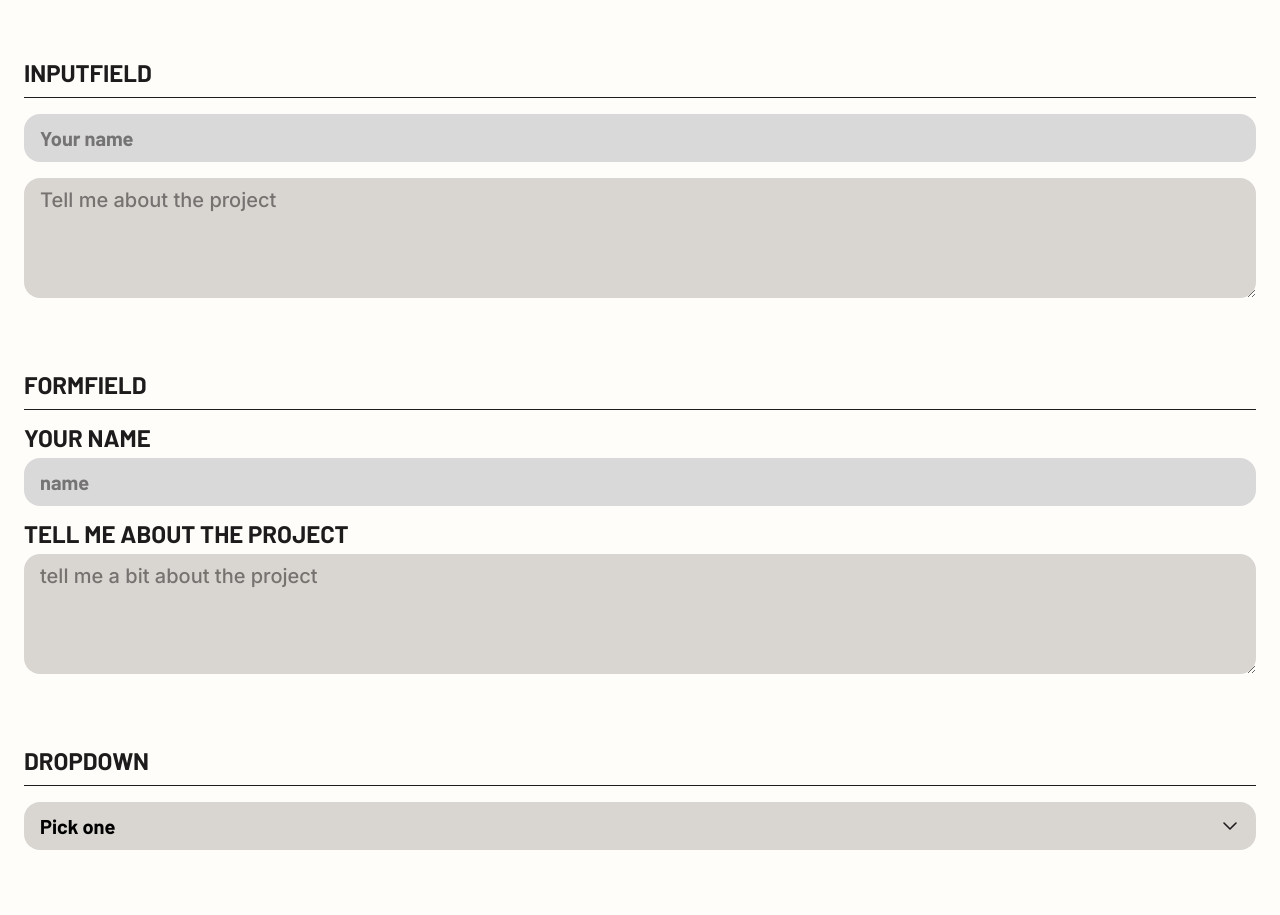
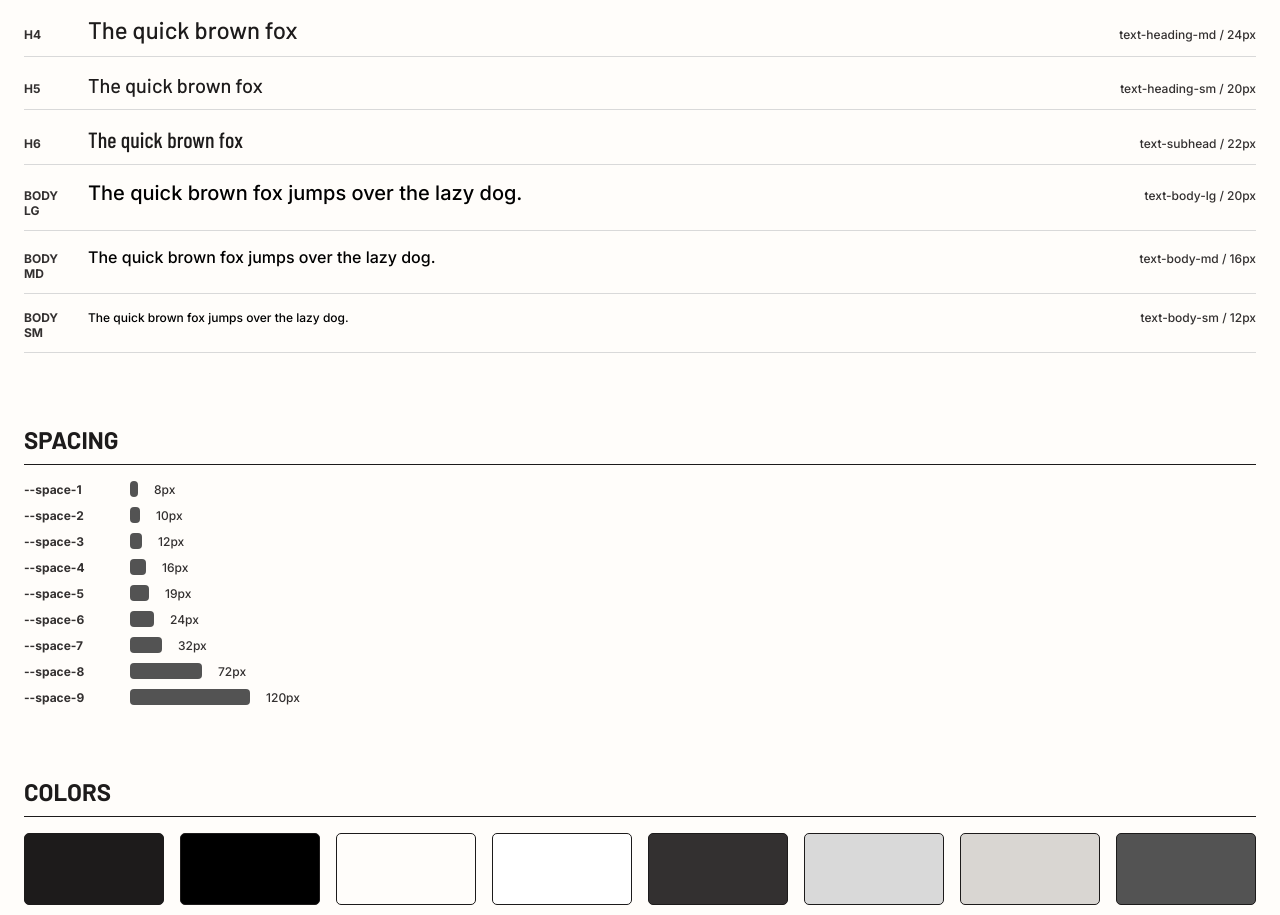
Before and after one commit to Fauxdeedle/site-portfolio, a Next.js app: page /style-guide in a window 1280 px wide. Shown: the part 460-1375 px from the top of the page. Built offline with nearby package versions, Linux system fonts and the light colour scheme; a web font is replaced by a local one.

Commit message:
added primitives to style-guide

```diff
--- a/app/style-guide/page.js
+++ b/app/style-guide/page.js
@@ -18,6 +18,45 @@ import styles from "./page.module.css";
 
 const ICON_NAMES = ["graphic", "branding", "websites", "chevron-down"];
 
+const HEADINGS = [
+  { tag: "h1", className: "h1", size: "text-display-lg / 64px" },
+  { tag: "h2", className: "h2", size: "text-display-md / 32px" },
+  { tag: "h3", className: "h3", size: "text-heading-lg / 32px" },
+  { tag: "h4", className: "h4", size: "text-heading-md / 24px" },
+  { tag: "h5", className: "h5", size: "text-heading-sm / 20px" },
+  { tag: "h6", className: "h6", size: "text-subhead / 22px" },
+];
+
+const BODY_STYLES = [
+  { label: "Body LG", className: "bodyLg", size: "text-body-lg / 20px" },
+  { label: "Body MD", className: "bodyMd", size: "text-body-md / 16px" },
+  { label: "Body SM", className: "bodySm", size: "text-body-sm / 12px" },
+];
+
+const SPACING_SCALE = [
+  { name: "space-1", value: "8px" },
+  { name: "space-2", value: "10px" },
+  { name: "space-3", value: "12px" },
+  { name: "space-4", value: "16px" },
+  { name: "space-5", value: "19px" },
+  { name: "space-6", value: "24px" },
+  { name: "space-7", value: "32px" },
+  { name: "space-8", value: "72px" },
+  { name: "space-9", value: "120px" },
+];
+
+const COLORS = [
+  { name: "ink", value: "rgb(29, 27, 27)" },
+  { name: "ink-black", value: "rgb(0, 0, 0)" },
+  { name: "paper", value: "rgb(255, 253, 250)" },
+  { name: "white", value: "rgb(255, 255, 255)" },
+  { name: "gray-ink", value: "rgb(51, 48, 48)" },
+  { name: "gray-input", value: "rgb(217, 217, 217)" },
+  { name: "gray-warm", value: "rgb(217, 214, 210)" },
+  { name: "gray-solid", value: "rgb(83, 83, 83)" },
+  { name: "shadow-hard", value: "rgb(30, 30, 30)" },
+];
+
 function Section({ title, children }) {
   return (
     <section className={styles.section}>
@@ -31,6 +70,47 @@ export default function StyleGuidePage() {
   return (
     <main className={styles.page}>
       <h1 className={styles.pageTitle}>Style Guide</h1>
+
+      <Section title="Typography">
+        <div className={styles.typeRow}>
+          {HEADINGS.map(({ tag: Tag, className, size }) => (
+            <div key={className} className={styles.typeSample}>
+              <span className={styles.typeLabel}>{Tag}</span>
+              <Tag className={styles[className]}>The quick brown fox</Tag>
+              <span className={styles.typeMeta}>{size}</span>
+            </div>
+          ))}
+          {BODY_STYLES.map(({ label, className, size }) => (
+            <div key={className} className={styles.typeSample}>
+              <span className={styles.typeLabel}>{label}</span>
+              <p className={styles[className]}>The quick brown fox jumps over the lazy dog.</p>
+              <span className={styles.typeMeta}>{size}</span>
+            </div>
+          ))}
+        </div>
+      </Section>
+
+      <Section title="Spacing">
+        <div className={styles.spacingList}>
+          {SPACING_SCALE.map(({ name, value }) => (
+            <div key={name} className={styles.spacingRow}>
+              <span className={styles.spacingLabel}>--{name}</span>
+              <div className={styles.spacingBar} style={{ width: value }} />
+              <span className={styles.spacingValue}>{value}</span>
+            </div>
+          ))}
+        </div>
+      </Section>
+
+      <Section title="Colors">
+        {COLORS.map(({ name, value }) => (
+          <div key={name} className={styles.colorSwatch}>
+            <div className={styles.colorBlock} style={{ background: value }} />
+            <span className={styles.colorName}>--{name}</span>
+            <span className={styles.colorValue}>{value}</span>
+          </div>
+        ))}
+      </Section>
 
       <Section title="Button">
         <Button size="sm">Small</Button>
--- a/app/style-guide/page.module.css
+++ b/app/style-guide/page.module.css
@@ -45,3 +45,159 @@
   font-size: var(--text-body-sm);
   color: var(--text-muted);
 }
+
+/* Typography */
+
+.typeRow {
+  display: flex;
+  flex-direction: column;
+  gap: var(--space-4);
+  width: 100%;
+}
+
+.typeSample {
+  display: flex;
+  align-items: baseline;
+  gap: var(--space-4);
+  border-bottom: var(--stroke-thin) solid var(--surface-input);
+  padding-bottom: var(--space-3);
+}
+
+.typeLabel {
+  flex: 0 0 48px;
+  font-family: var(--font-body);
+  font-size: var(--text-body-sm);
+  font-weight: var(--weight-bold);
+  color: var(--text-muted);
+  text-transform: uppercase;
+}
+
+.typeMeta {
+  margin-left: auto;
+  flex: 0 0 auto;
+  font-family: var(--font-body);
+  font-size: var(--text-body-sm);
+  color: var(--text-muted);
+}
+
+.h1 {
+  font-family: var(--font-display);
+  font-size: var(--text-display-lg);
+  color: var(--text-primary);
+}
+
+.h2 {
+  font-family: var(--font-heading);
+  font-size: var(--text-display-md);
+  font-weight: var(--weight-bold);
+  color: var(--text-primary);
+}
+
+.h3 {
+  font-family: var(--font-heading);
+  font-size: var(--text-heading-lg);
+  font-weight: var(--weight-bold);
+  color: var(--text-primary);
+}
+
+.h4 {
+  font-family: var(--font-heading);
+  font-size: var(--text-heading-md);
+  font-weight: var(--weight-medium);
+  color: var(--text-primary);
+}
+
+.h5 {
+  font-family: var(--font-heading);
+  font-size: var(--text-heading-sm);
+  font-weight: var(--weight-medium);
+  color: var(--text-primary);
+}
+
+.h6 {
+  font-family: var(--font-subhead);
+  font-size: var(--text-subhead);
+  font-weight: var(--weight-medium);
+  color: var(--text-primary);
+}
+
+.bodyLg {
+  font-family: var(--font-body);
+  font-size: var(--text-body-lg);
+  color: var(--text-body);
+}
+
+.bodyMd {
+  font-family: var(--font-body);
+  font-size: var(--text-body-md);
+  color: var(--text-body);
+}
+
+.bodySm {
+  font-family: var(--font-body);
+  font-size: var(--text-body-sm);
+  color: var(--text-body);
+}
+
+/* Spacing */
+
+.spacingList {
+  display: flex;
+  flex-direction: column;
+  gap: var(--space-2);
+  width: 100%;
+}
+
+.spacingRow {
+  display: flex;
+  align-items: center;
+  gap: var(--space-4);
+}
+
+.spacingLabel {
+  flex: 0 0 90px;
+  font-family: var(--font-body);
+  font-size: var(--text-body-sm);
+  font-weight: var(--weight-bold);
+  color: var(--text-muted);
+}
+
+.spacingBar {
+  height: var(--space-4);
+  background: var(--surface-button-solid);
+  border-radius: var(--radius-sm);
+}
+
+.spacingValue {
+  font-family: var(--font-body);
+  font-size: var(--text-body-sm);
+  color: var(--text-muted);
+}
+
+/* Colors */
+
+.colorSwatch {
+  display: flex;
+  flex-direction: column;
+  gap: var(--space-2);
+  width: 140px;
+}
+
+.colorBlock {
+  height: 72px;
+  border-radius: var(--radius-md);
+  border: var(--stroke-thin) solid var(--border-ink);
+}
+
+.colorName {
+  font-family: var(--font-body);
+  font-size: var(--text-body-sm);
+  font-weight: var(--weight-bold);
+  color: var(--text-primary);
+}
+
+.colorValue {
+  font-family: var(--font-body);
+  font-size: var(--text-body-sm);
+  color: var(--text-muted);
+}
```
